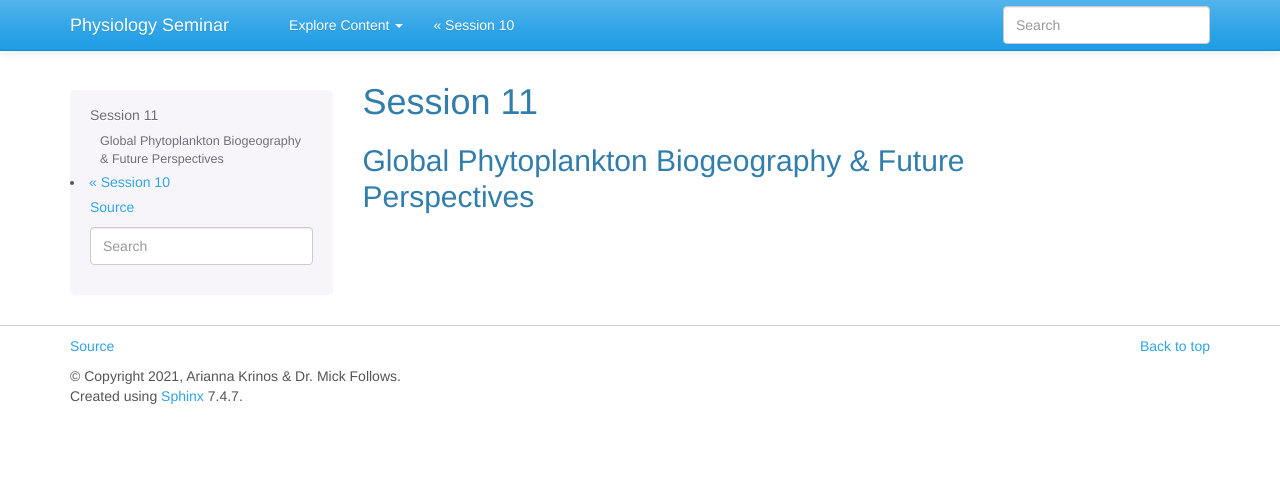
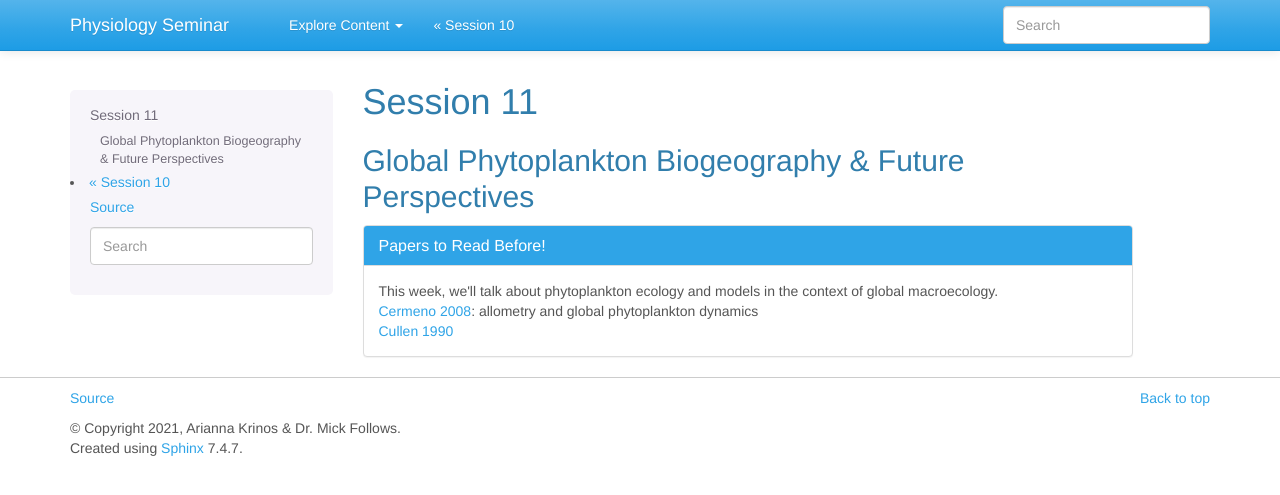
Before and after one commit to akrinos/2021-phyto-phys, a Sphinx documentation site: the page built from docs/week-twelve.md, in a window 1280 px wide. Shown: the top 495 px of the page. Built offline with Sphinx 7.4.7, drawn with Linux system fonts in a browser that asks for light colours.

Commit message:
More updates to required literature

```diff
--- a/docs/week-twelve.md
+++ b/docs/week-twelve.md
@@ -1,2 +1,13 @@
 # Session 11
 ## Global Phytoplankton Biogeography & Future Perspectives
+
+<div class="panel panel-primary">
+  <div class="panel-heading">
+    <h3 class="panel-title">Papers to Read Before!</h3>
+  </div>
+  <div class="panel-body">
+      This week, we'll talk about phytoplankton ecology and models in the context of global macroecology.<br>
+      <a href="https://2021-phyto-phys.readthedocs.io/en/latest/_literature/session11/Cermeno2008.pdf">Cermeno 2008</a>: allometry and global phytoplankton dynamics<br>
+      <a href="https://2021-phyto-phys.readthedocs.io/en/latest/_literature/session1/cullen1990.pdf">Cullen 1990</a>
+  </div>
+</div>
```
Also changed, not shown: docs/index.rst (+7 -0 lines), _images/phytos_concept.png (added), 2 other files.
